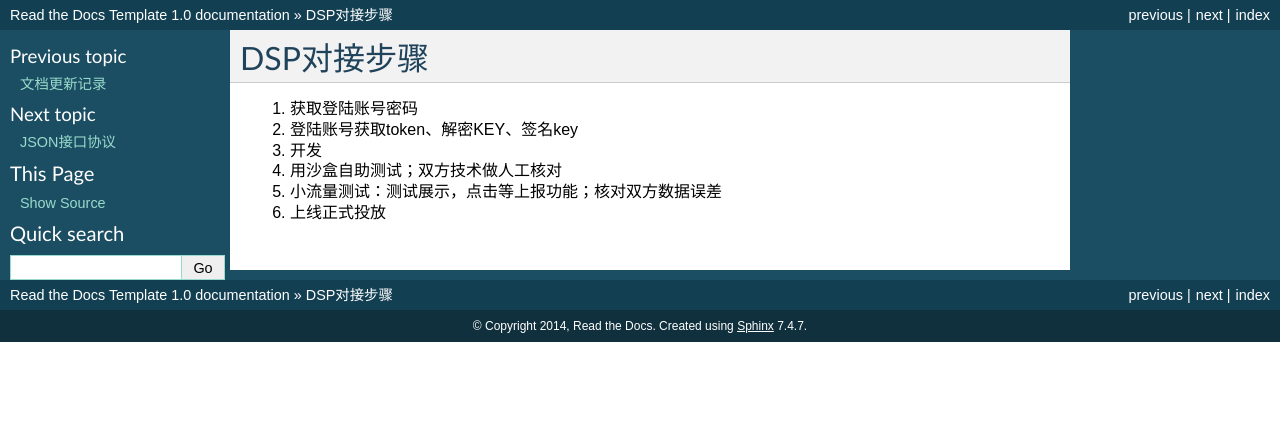
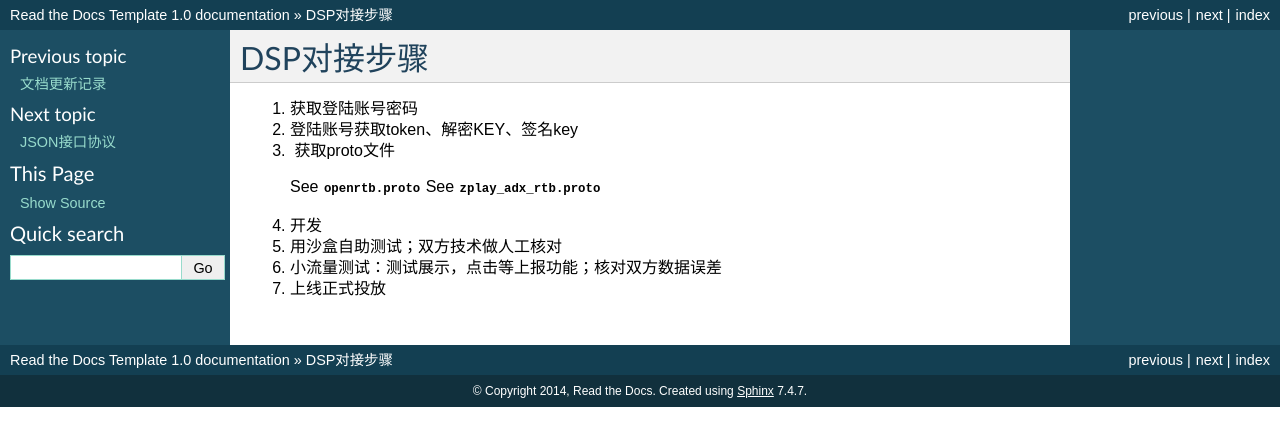
Before and after one commit to yumimobi/adx_dsp_doc, a Sphinx documentation site: the page built from docs/a-step.rst, in a window 1280 px wide. Shown: the top 446 px of the page. Built offline with Sphinx 7.4.7, drawn with Linux system fonts in a browser that asks for light colours.

Commit message:
add proto

```diff
--- a/docs/a-step.rst
+++ b/docs/a-step.rst
@@ -3,7 +3,10 @@ DSP对接步骤
 
 1.	获取登陆账号密码
 2.	登陆账号获取token、解密KEY、签名key
-3.	开发
-4.	用沙盒自助测试；双方技术做人工核对
-5.	小流量测试：测试展示，点击等上报功能；核对双方数据误差
-6.	上线正式投放
+3.  获取proto文件
+  See :download:`openrtb.proto<../openrtb.proto>`
+  See :download:`zplay_adx_rtb.proto<../zplay_adx_rtb.proto>`
+4.	开发
+5.	用沙盒自助测试；双方技术做人工核对
+6.	小流量测试：测试展示，点击等上报功能；核对双方数据误差
+7.	上线正式投放
```
